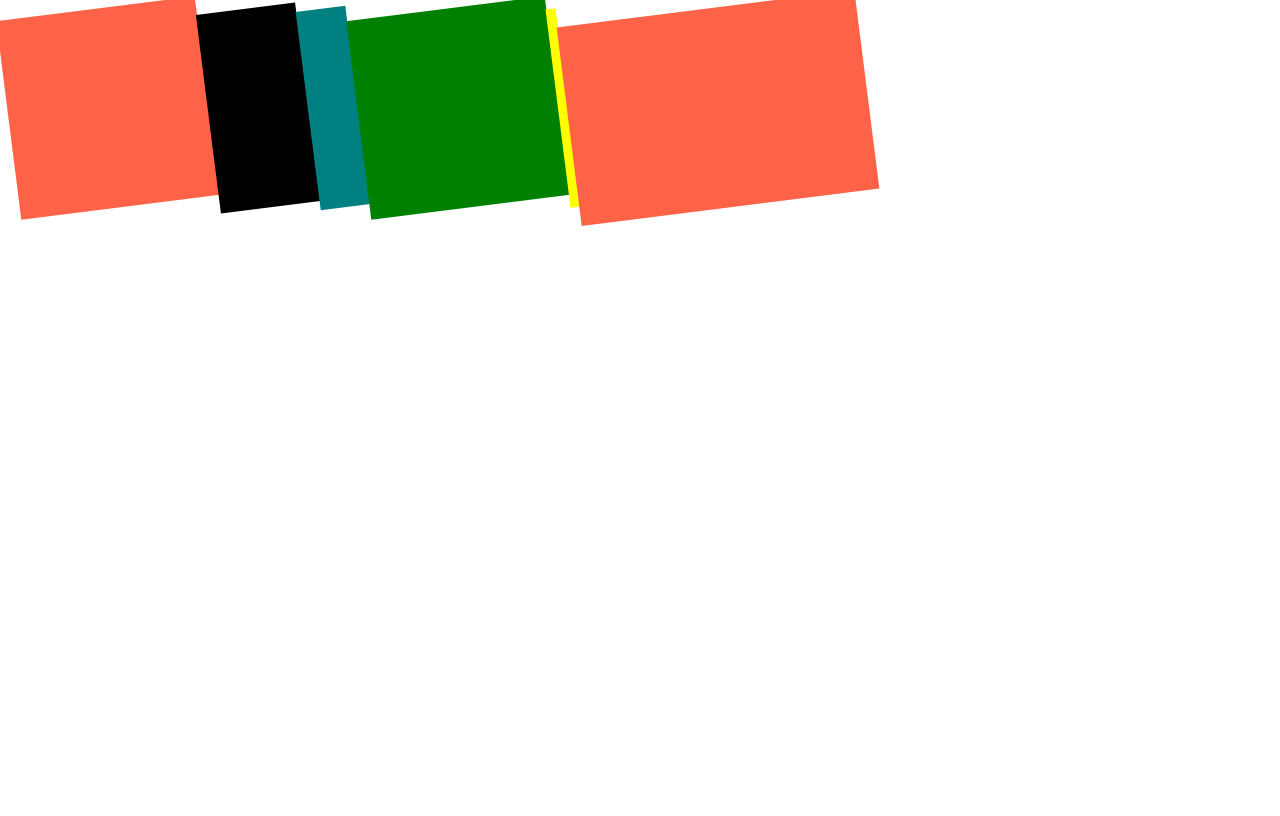
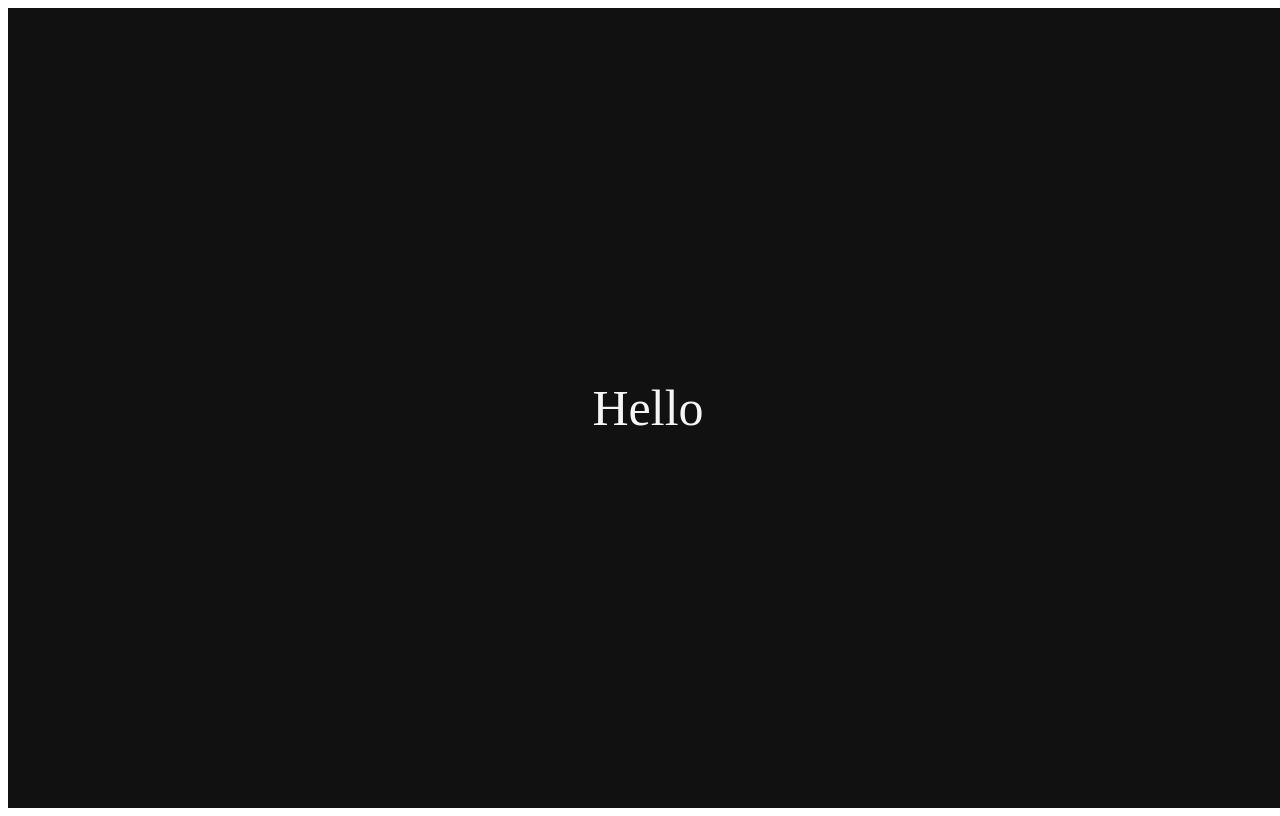
Before and after one commit to isjennifer/react-master, a React (Create React App) app: page / in a window 1280 px wide. Built offline with nearby package versions, Linux system fonts and the light colour scheme.

Commit message:
styled-components: dark/light mode 기초-ThemeProvider

```diff
--- a/src/App.js
+++ b/src/App.js
@@ -1,43 +1,24 @@
-import styled, {keyframes} from "styled-components";
+import styled from "styled-components";
 
 const Wrapper = styled.div`
   display : flex;
+  height : 100vh;
+  width : 100vw;
+  justify-content : center;
+  align-items : center;
+  background-color : ${(props) => props.theme.bgColor};
 `;
 
-const rotateAnimation = keyframes`
-  0% {
-    border-radius : 0px;
-    transform : rotate(0deg);
-  }
-  50% {
-    transform:rotate(180deg);
-  }
-  100% {
-    border-radius : 0px;
-    transform : rotate(360deg);
-  }
-`;
-
-const Box = styled.div`
-  background-color : ${(props) => props.bgColor};
-  width : ${(props) => props.width};
-  height : 200px;
-  display : flex;
-  justify-content : center;
-  align-items : center;
-  animation : ${rotateAnimation} 1s linear infinite;
+const Text = styled.span`
+  color : ${(props) => props.theme.textColor};
+  font-size : 50px;
 `;
 
 
 function App() {
   return (
     <Wrapper>
-      <Box bgColor="tomato" width="200px"/>
-      <Box bgColor="black" width="100px"/>
-      <Box bgColor="teal" width="50px"/>
-      <Box bgColor="green" width="200px"/>
-      <Box bgColor="yellow" width="10px"/>
-      <Box bgColor="tomato" width="300px"/>
+      <Text>Hello</Text>
     </Wrapper>
   );
 }
--- a/src/index.js
+++ b/src/index.js
@@ -1,10 +1,24 @@
 import React from 'react';
 import ReactDOM from 'react-dom/client';
+import { ThemeProvider } from 'styled-components';
 import App from './App';
+
+
+const darkTheme = {
+  textColor : "whitesmoke",
+  bgColor : "#111",
+}
+
+const lightTheme = {
+  textColor : "#111",
+  bgColor : "whitesmoke",
+}
 
 const root = ReactDOM.createRoot(document.getElementById('root'));
 root.render(
   <React.StrictMode>
-    <App />
+    <ThemeProvider theme={darkTheme}>
+      <App />
+    </ThemeProvider>
   </React.StrictMode>
 );
```
